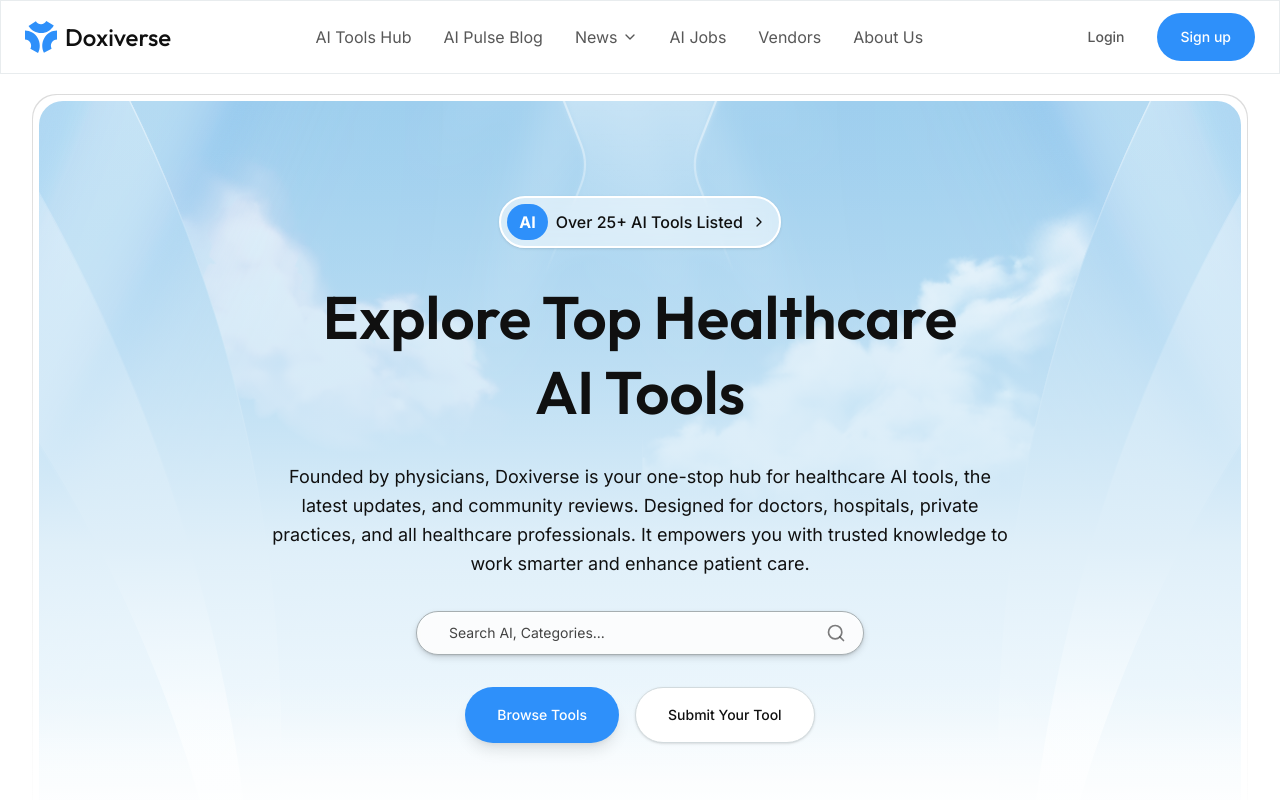
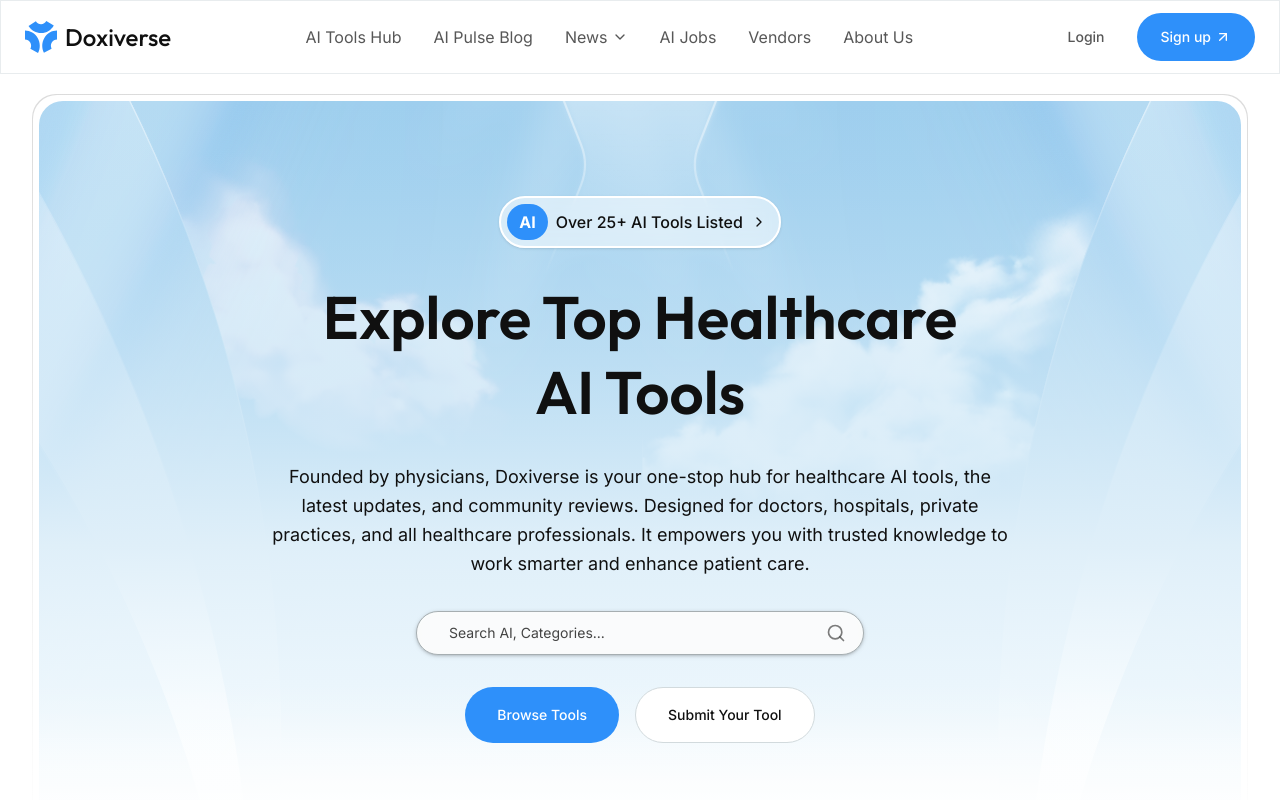
Before and after one commit to doxiversellc-create/front-end, a Next.js app: page / in a window 1280 px wide. Shown: the top 800 px of the page. Built offline with nearby package versions, Linux system fonts and the light colour scheme.

Commit message:
Components or secions are adjusted to sync with the new shadcn compoents adjustment

```diff
--- a/app/(landingPage)/_components/HeroSection.tsx
+++ b/app/(landingPage)/_components/HeroSection.tsx
@@ -48,7 +48,7 @@ export default function HeroSection() {
                 <Input
                   type="text"
                   placeholder="Search AI, Categories..."
-                  className="w-full pl-8 pr-12 py-5 text-base bg-background/90 drop-shadow-md backdrop-blur-sm border rounded-full shadow-sm focus:ring-2 focus:ring-primary focus:border-transparent"
+                  className="w-full pl-8 pr-12 py-5 text-base bg-background/90 drop-shadow-sm backdrop-blur-sm border rounded-full shadow-sm focus:ring-2 focus:ring-primary focus:border-transparent"
                 />
                 <button className="absolute right-3 top-1/2 -translate-y-1/2 p-1.5 text-muted-foreground/70 hover:text-foreground transition-colors">
                   <Search className="w-5 h-5" />
@@ -57,13 +57,10 @@ export default function HeroSection() {
 
               {/* Action Buttons */}
               <div className="flex flex-col sm:flex-row gap-4 justify-center items-center">
-                <Button
-                  size="lg"
-                  className=" px-8 py-6 rounded-full font-medium shadow-lg hover:shadow-xl"
-                >
+                <Button size="lg" className=" px-8 py-6  hover:shadow-lg">
                   Browse Tools
                 </Button>
-                <Button variant="outline" size="lg" className="px-8 py-6 rounded-full  shadow-sm">
+                <Button variant="outline" size="lg" className="px-8 py-6">
                   Submit Your Tool
                 </Button>
               </div>
--- a/app/(landingPage)/_components/TopAITools.tsx
+++ b/app/(landingPage)/_components/TopAITools.tsx
@@ -4,10 +4,10 @@ import Image from "next/image";
 import Link from "next/link";
 import { useState } from "react";
 
-import { ChevronRight, ChevronLeft, ArrowUpRight } from "lucide-react";
+import { ArrowUpRight, ChevronLeft, ChevronRight } from "lucide-react";
 
+import SectionHeader from "@/components/SectionHeader";
 import { Button } from "@/components/ui/button";
-import SectionHeader from "@/components/SectionHeader";
 
 interface AITool {
   id: number;
@@ -148,7 +148,7 @@ export default function AIToolsSection() {
           {/* See All Button - Desktop */}
           <Link
             href={"/"}
-            className="hidden md:flex items-center bg-primary hover:bg-primary/90 text-primary-foreground pl-8 pr-6 py-3 rounded-full font-medium shadow-lg hover:shadow-lg transition-all duration-200"
+            className="hidden md:flex items-center bg-primary hover:bg-primary/90 text-primary-foreground pl-6 pr-6 py-3 rounded-full font-medium hover:shadow-lg transition-all duration-200"
           >
             See All
             <ArrowUpRight className="size-5 ml-2" />
@@ -164,9 +164,9 @@ export default function AIToolsSection() {
             <button
               key={category}
               onClick={() => handleCategoryChange(category)}
-              className={`md:hidden px-4 py-2 rounded-full font-medium transition-all duration-200 ${
+              className={`md:hidden ${
                 activeCategory === category
-                  ? "bg-primary text-primary-foreground shadow-lg"
+                  ? "bg-primary text-primary-foreground "
                   : "text-foreground hover:bg-muted"
               }`}
             >
--- a/components/Navbar.tsx
+++ b/components/Navbar.tsx
@@ -3,7 +3,7 @@
 import Image from "next/image";
 import Link from "next/link";
 
-import { ChevronDown } from "lucide-react";
+import { ArrowUpRight, ChevronDown } from "lucide-react";
 
 import { Button } from "@/components/ui/button";
 import {
@@ -90,8 +90,8 @@ const DesktopAuthButtons = () => (
     >
       Login
     </Button>
-    <Button className="bg-primary hover:bg-primary/90 hover:shadow-lg transition-all duration-200 text-primary-foreground rounded-full px-6">
-      Sign up
+    <Button className="flex items-center gap-1">
+      Sign up <ArrowUpRight />
     </Button>
   </div>
 );
--- a/components/ui/button.tsx
+++ b/components/ui/button.tsx
@@ -18,7 +18,7 @@ const buttonVariants = cva(
         link: "text-primary underline-offset-4 hover:underline",
       },
       size: {
-        default: "h-11 lg:h-12 px-6 py-3 has-[>svg]:px-3",
+        default: "h-11 lg:h-12 px-6 py-3 ",
         sm: "h-9 md:h-10 gap-1.5 px-5 has-[>svg]:px-2.5",
         lg: "h-11 md:h-14 px-6 has-[>svg]:px-4",
         icon: "size-9 md:size-11",
--- a/components/ui/input.tsx
+++ b/components/ui/input.tsx
@@ -11,7 +11,7 @@ const inputVariants = cva(
         default: "rounded-[10px]",
         rounded: "rounded-full",
       },
-      size: {
+      inputSize: {
         default: "h-11 px-5 py-3",
         sm: "h-9 px-4 py-2",
         lg: "h-14 px-6 py-4",
@@ -19,7 +19,7 @@ const inputVariants = cva(
     },
     defaultVariants: {
       variant: "default",
-      size: "default",
+      inputSize: "default",
     },
   }
 );
@@ -28,14 +28,14 @@ function Input({
   className,
   type,
   variant,
-  size,
+  inputSize,
   ...props
 }: React.ComponentProps<"input"> & VariantProps<typeof inputVariants>) {
   return (
     <input
       type={type}
       data-slot="input"
-      className={cn(inputVariants({ variant, size, className }))}
+      className={cn(inputVariants({ variant, inputSize, className }))}
       {...props}
     />
   );
```
